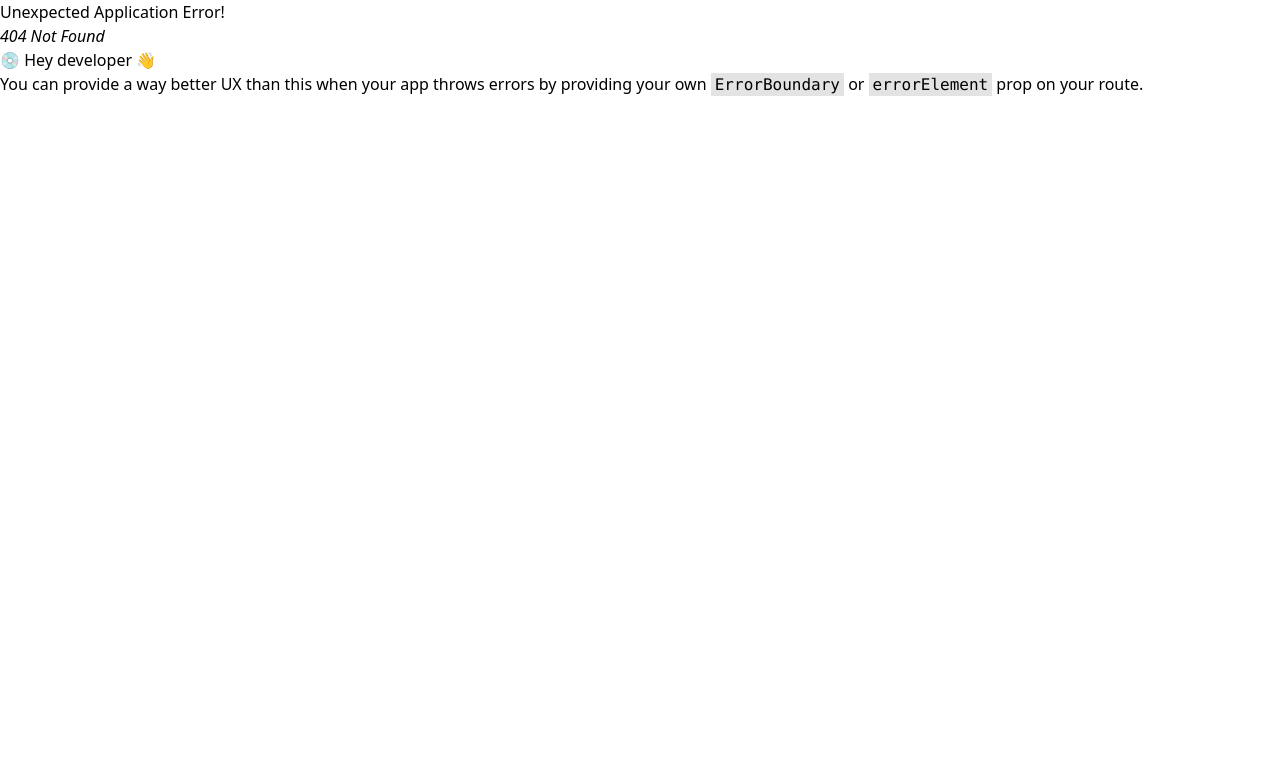
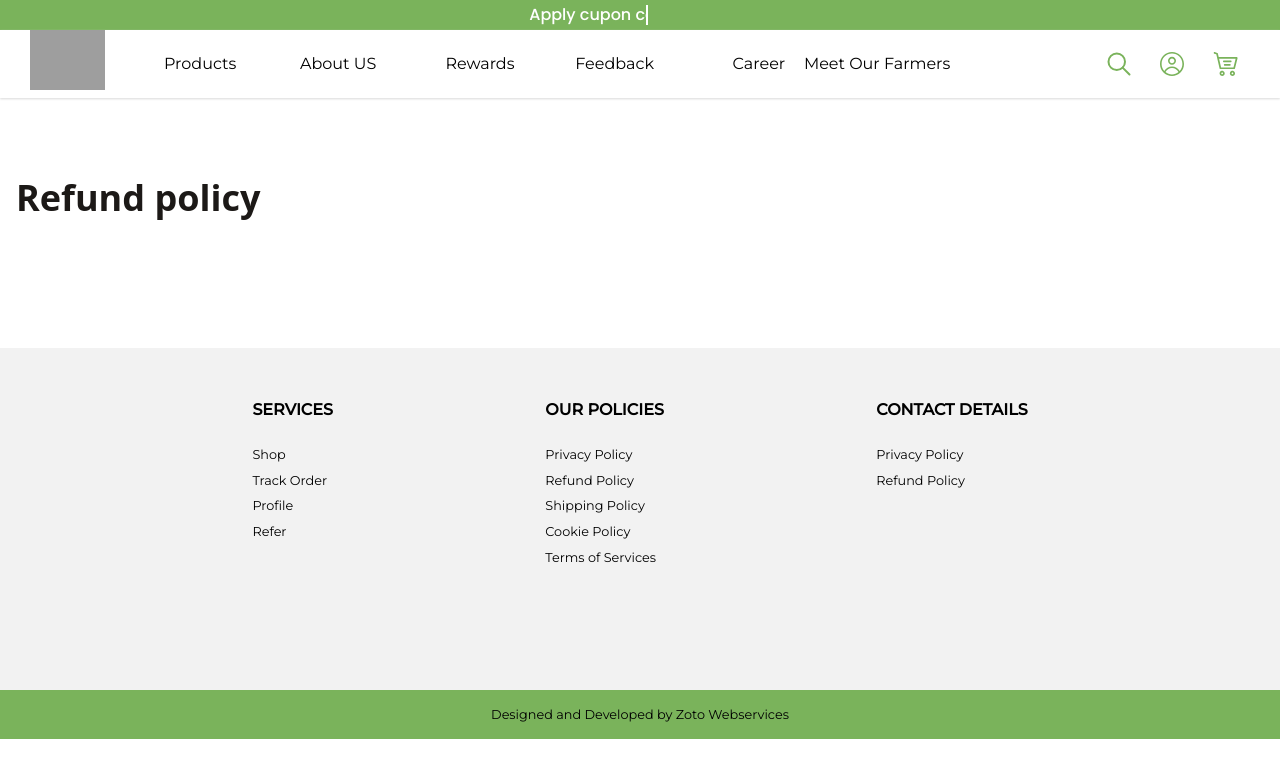
Before and after one commit to Tuhin1904/tuhin-grambahar, a React (Create React App) app: page /refund-policy in a window 1280 px wide. Before the commit this address had no page. Shown: the top 778 px of the page. Built offline with nearby package versions, Linux system fonts and the light colour scheme; grey boxes are pictures that could not be loaded.

Commit message:
Routes from md files

```diff
--- a/src/App.js
+++ b/src/App.js
@@ -12,6 +12,10 @@ import Login from './pages/LoginSignup/Login';
 import LegalPage from './pages/LegalPage';
 
 import privacyPolicyContentPath from './contents/privacy-policy.md';
+import cookiePolicyContentPath from './contents/cookie-policy.md';
+import refundPolicyContentPath from './contents/refund-policy.md';
+import shippingPolicyContentPath from './contents/shipping-policy.md';
+import termsOfServicesContentPath from './contents/terms-of-services.md';
 
 function AppWrapper({ children }) {
   return (
@@ -76,6 +80,38 @@ function App() {
         </AppWrapper>
       ),
     },
+    {
+      path: '/refund-policy',
+      element: (
+        <AppWrapper>
+          <LegalPage contentPath={refundPolicyContentPath} />
+        </AppWrapper>
+      ),
+    },
+    {
+      path: '/cookie-policy',
+      element: (
+        <AppWrapper>
+          <LegalPage contentPath={cookiePolicyContentPath} />
+        </AppWrapper>
+      ),
+    },
+    {
+      path: '/shipping-policy',
+      element: (
+        <AppWrapper>
+          <LegalPage contentPath={shippingPolicyContentPath} />
+        </AppWrapper>
+      ),
+    },
+    {
+      path: '/terms-of-services',
+      element: (
+        <AppWrapper>
+          <LegalPage contentPath={termsOfServicesContentPath} />
+        </AppWrapper>
+      ),
+    },
   ]);
 
   return (
--- a/src/components/Footer/Footer.jsx
+++ b/src/components/Footer/Footer.jsx
@@ -1,6 +1,7 @@
 import React from 'react';
 import './Footer.css';
 import TextField from '@mui/material/TextField';
+import { Link } from 'react-router-dom';
 
 function Footer() {
   // <div className="footer-col-left">
@@ -39,8 +40,21 @@ function Footer() {
         <div className="footer-col">
           <h2>OUR POLICIES</h2>
           <ol className="footer-list">
-            <li>Privacy Policy</li>
-            <li>Refund Policy</li>
+            <Link to="/privacy-policy">
+              <li>Privacy Policy</li>
+            </Link>
+            <Link to="/refund-policy">
+              <li>Refund Policy</li>
+            </Link>
+            <Link to="/shipping-policy">
+              <li>Shipping Policy</li>
+            </Link>
+            <Link to="/cookie-policy">
+              <li>Cookie Policy</li>
+            </Link>
+            <Link to="/terms-of-services">
+              <li>Terms of Services</li>
+            </Link>
           </ol>
         </div>
         <div className="footer-col">
--- a/src/contents/cookie-policy.md
+++ b/src/contents/cookie-policy.md
@@ -0,0 +1 @@
+# Cookie policy
--- a/src/contents/refund-policy.md
+++ b/src/contents/refund-policy.md
@@ -0,0 +1 @@
+# Refund policy
--- a/src/contents/shipping-policy.md
+++ b/src/contents/shipping-policy.md
@@ -0,0 +1 @@
+# Shipping policy
--- a/src/contents/terms-of-services.md
+++ b/src/contents/terms-of-services.md
@@ -0,0 +1 @@
+# Terms of Services
--- a/src/pages/LegalPage.js
+++ b/src/pages/LegalPage.js
@@ -11,7 +11,7 @@ const LegalPage = ({ contentPath }) => {
       .then((data) => {
         setMarkdownContent(data);
       });
-  }, []);
+  }, [contentPath]);
 
   return (
     <div className="container px-4 py-20 mx-auto">
```
